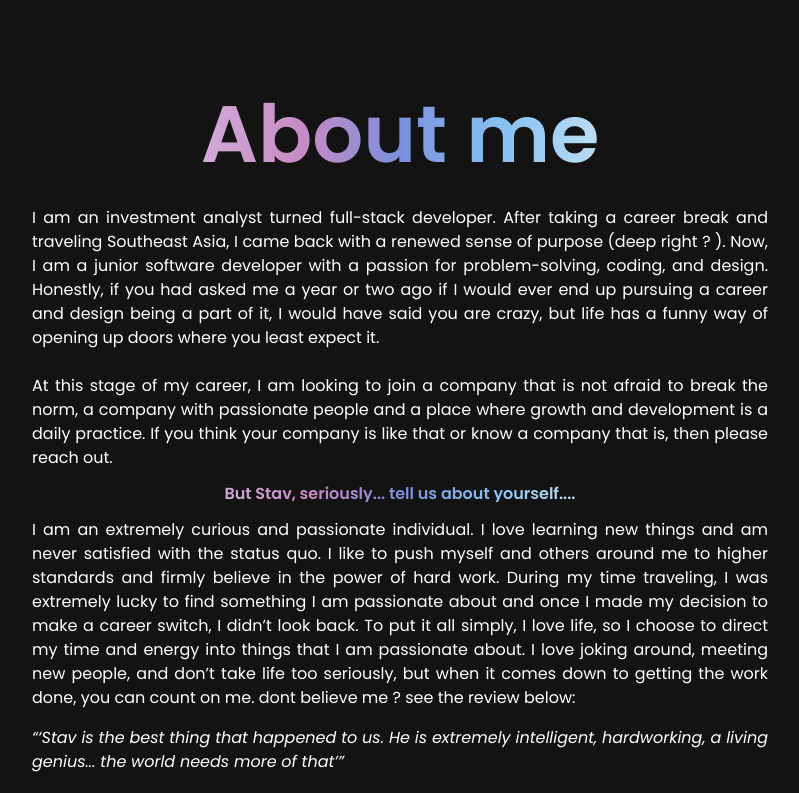
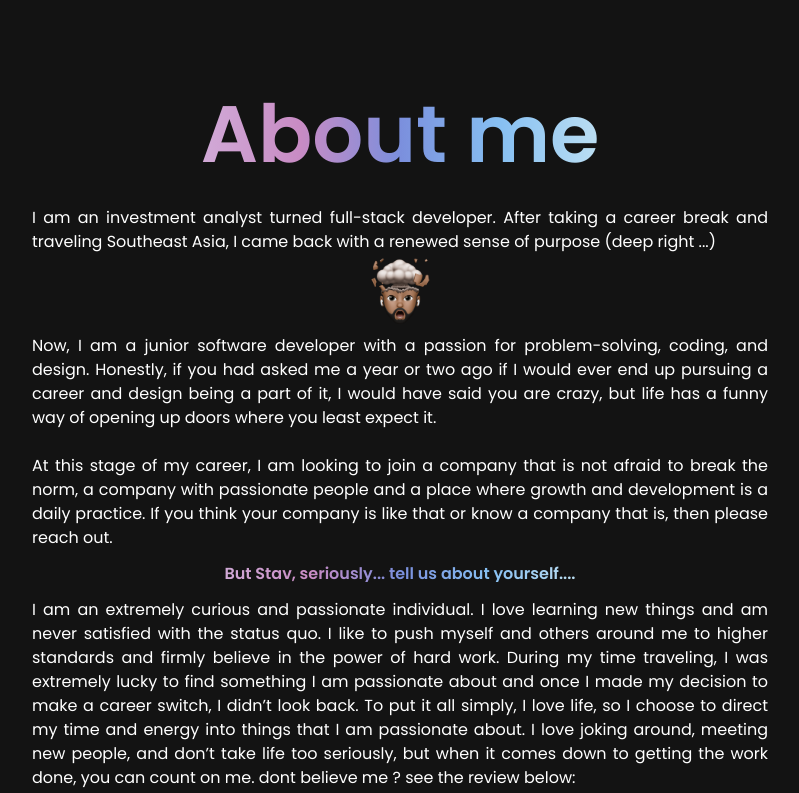
Before and after one commit to stevef24/Portfolio-project, a React (Vite) app: page / in a window 1280 px wide. Shown: the part 2000-2793 px from the top of the page, without its empty margins (240-1039 px from the left). Built offline with nearby package versions, Linux system fonts and the light colour scheme; a web font is replaced by a local one.

Commit message:
final touched done

```diff
--- a/src/components/Navbar.jsx
+++ b/src/components/Navbar.jsx
@@ -14,7 +14,7 @@ const Navbar = () => {
 		<header>
 			<figure>
 				<a href="#home">
-					<img src="/Logo.svg" alt="Stav F logo" className="logo" />
+					<img src="/Logo.png" alt="Stav F logo" className="logo" />
 				</a>
 			</figure>
 			<nav ref={navRef}>
--- a/src/index.css
+++ b/src/index.css
@@ -192,6 +192,11 @@ nav {
 	h1 {
 		font-size: 3.5rem;
 	}
+	.vertical-timeline-element-content {
+		background: #232323;
+		width: 300px;
+		max-width: 500px;
+	}
 }
 
 .pageContainer {
@@ -244,3 +249,18 @@ nav {
 .vertical-timeline-element-subtitle {
 	color: #737373;
 }
+.logo {
+	width: 10rem;
+}
+
+.mindblown {
+	max-width: 80px;
+	height: 80px;
+	display: inline-block;
+}
+
+.mind-blown-container {
+	display: flex;
+	justify-content: center;
+	align-items: center;
+}
--- a/src/pages/About.jsx
+++ b/src/pages/About.jsx
@@ -13,12 +13,20 @@ const About = () => {
 					<p>
 						I am an investment analyst turned full-stack developer. After taking
 						a career break and traveling Southeast Asia, I came back with a
-						renewed sense of purpose (deep right ? ). Now, I am a junior
-						software developer with a passion for problem-solving, coding, and
-						design. Honestly, if you had asked me a year or two ago if I would
-						ever end up pursuing a career and design being a part of it, I would
-						have said you are crazy, but life has a funny way of opening up
-						doors where you least expect it.
+						renewed sense of purpose (deep right ...)
+						<br />
+						<div className="mind-blown-container">
+							<img
+								src="./Image-mindblow.png"
+								className="mindblown"
+								alt="mindblown emoji"
+							/>
+						</div>
+						Now, I am a junior software developer with a passion for
+						problem-solving, coding, and design. Honestly, if you had asked me a
+						year or two ago if I would ever end up pursuing a career and design
+						being a part of it, I would have said you are crazy, but life has a
+						funny way of opening up doors where you least expect it.
 						<br />
 						<br />
 						At this stage of my career, I am looking to join a company that is
--- a/src/pages/Home.jsx
+++ b/src/pages/Home.jsx
@@ -21,7 +21,11 @@ const Home = () => {
 					>
 						<FaGithub />
 					</a>
-					<a className="icons">
+					<a
+						className="icons"
+						href="https://dribbble.com/stavf24"
+						target="_blank"
+					>
 						<FaDribbble />
 					</a>
 					<a
```
Also changed, not shown: public/Image-mindblow.png (added), public/Logo.png (added).
